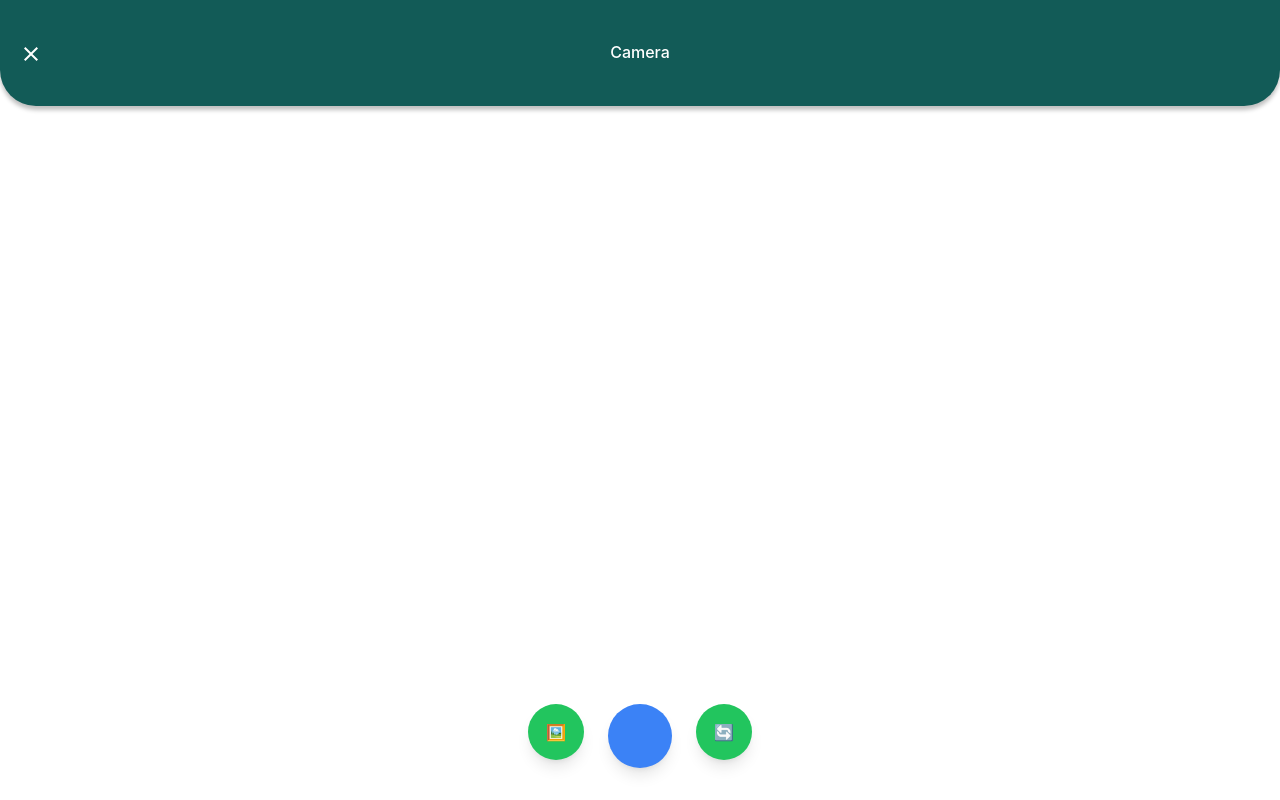
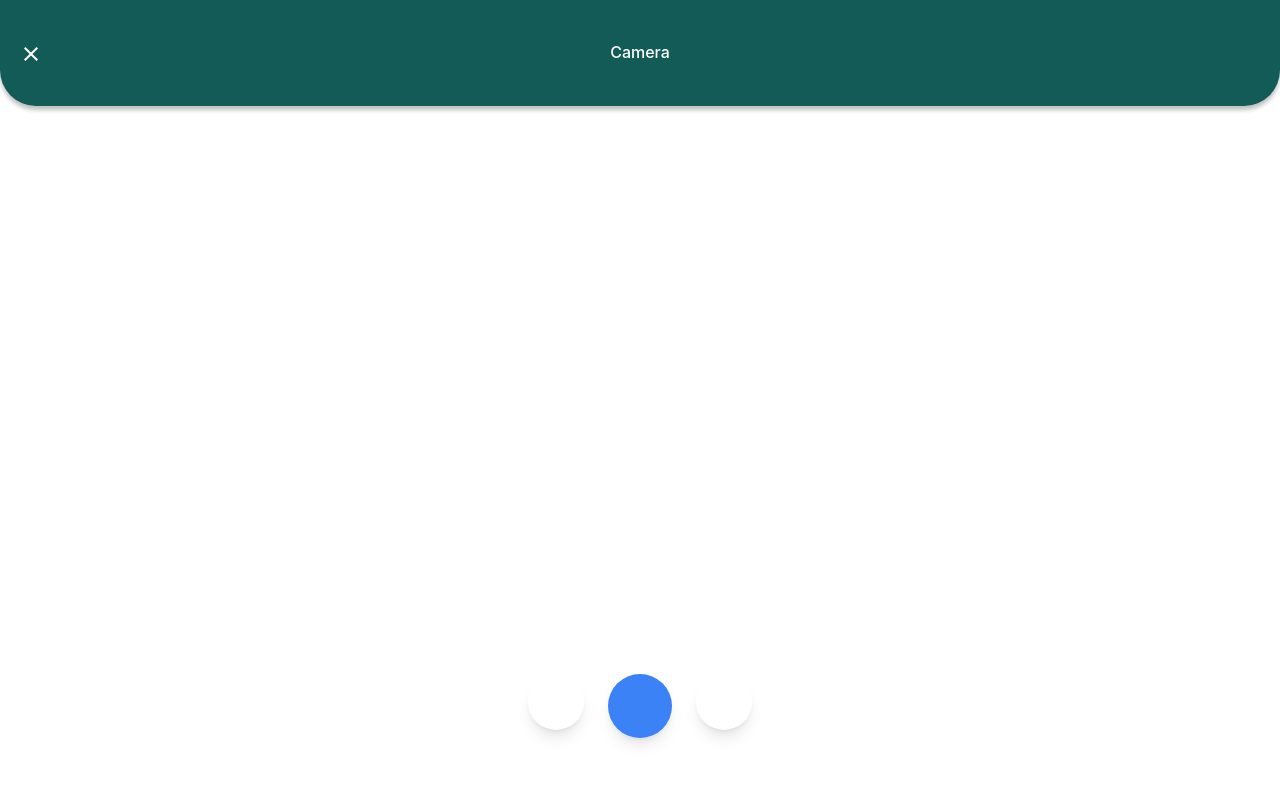
Before and after one commit to Nikhil26062000/qrscan, a React (Create React App) app: page /qrscan/webcam in a window 1280 px wide. Built offline with nearby package versions, Linux system fonts and the light colour scheme; no server answers.

Commit message:
icons added

```diff
--- a/src/MediaCapture.js
+++ b/src/MediaCapture.js
@@ -1,6 +1,8 @@
 import React, { useState, useRef } from 'react';
 import Webcam from 'react-webcam';
 import ClearIcon from '@mui/icons-material/Clear'; // Ensure you import the icon
+import CameraswitchIcon from '@mui/icons-material/Cameraswitch';
+import PhotoSizeSelectActualIcon from '@mui/icons-material/PhotoSizeSelectActual';
 
 const CameraCaptureWithHeader = ({ title }) => {
   const webcamRef = useRef(null);
@@ -58,12 +60,13 @@ const CameraCaptureWithHeader = ({ title }) => {
         </div>
 
         {/* Capture and Camera Switch Buttons */}
-        <div className="flex space-x-6 mb-8 z-[1000]">
+        <div className="flex space-x-6 mb-8 pb-[30px] z-[1000]">
           <button
             onClick={toggleCamera}
-            className="w-14 h-14 bg-green-500 text-white rounded-full shadow-lg hover:bg-green-600 flex items-center justify-center"
+            className="w-14 h-14 text-white rounded-full shadow-lg hover:bg-green-600 flex items-center justify-center"
           >
-            🖼️
+
+            <PhotoSizeSelectActualIcon/>
           </button>
           <button
             onClick={capture}
@@ -73,9 +76,9 @@ const CameraCaptureWithHeader = ({ title }) => {
           </button>
           <button
             onClick={toggleCamera}
-            className="w-14 h-14 bg-green-500 text-white rounded-full shadow-lg hover:bg-green-600 flex items-center justify-center"
+            className="w-14 h-14 text-white rounded-full shadow-lg hover:bg-green-600 flex items-center justify-center"
           >
-            🔄
+            <CameraswitchIcon/>
           </button>
         </div>
 
```
